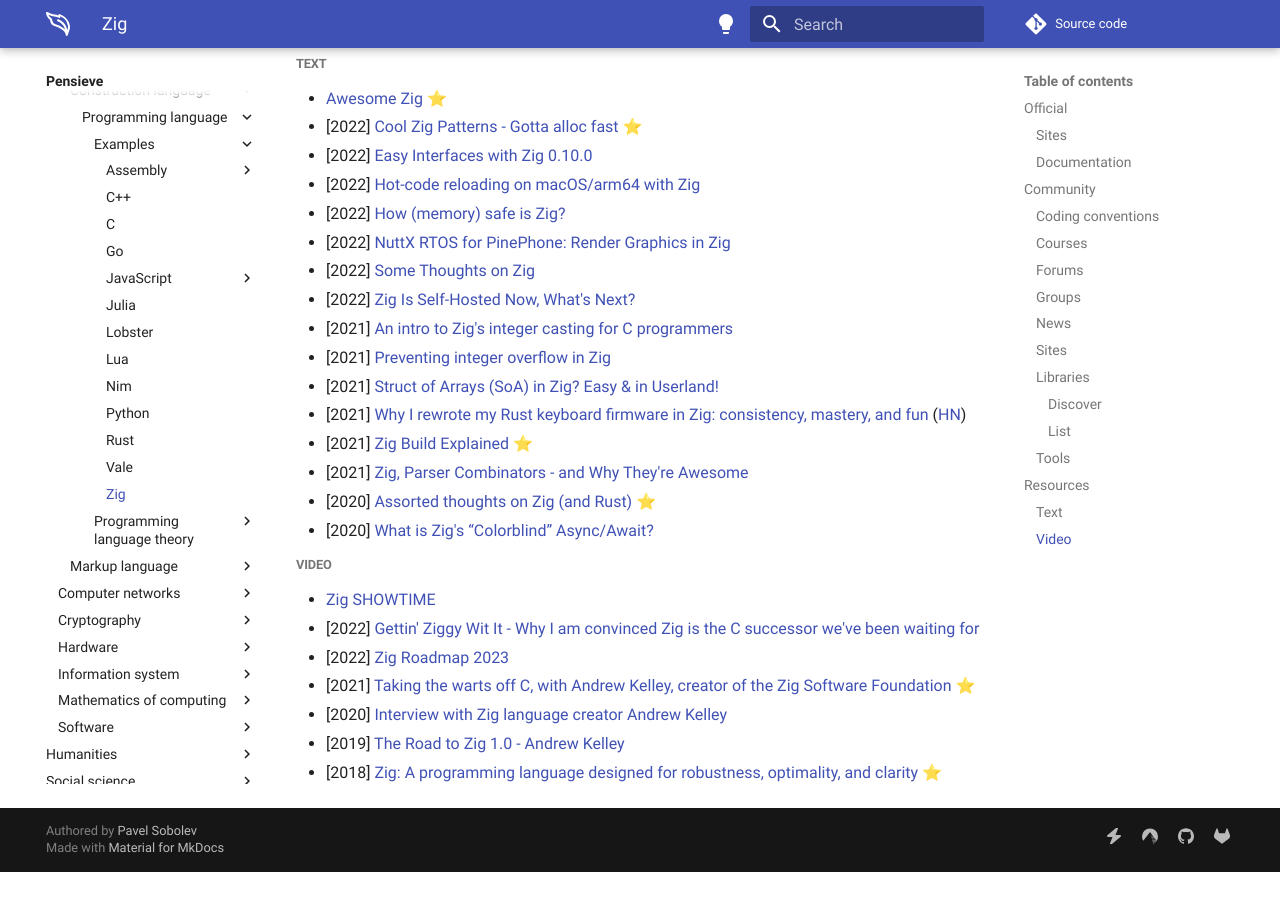
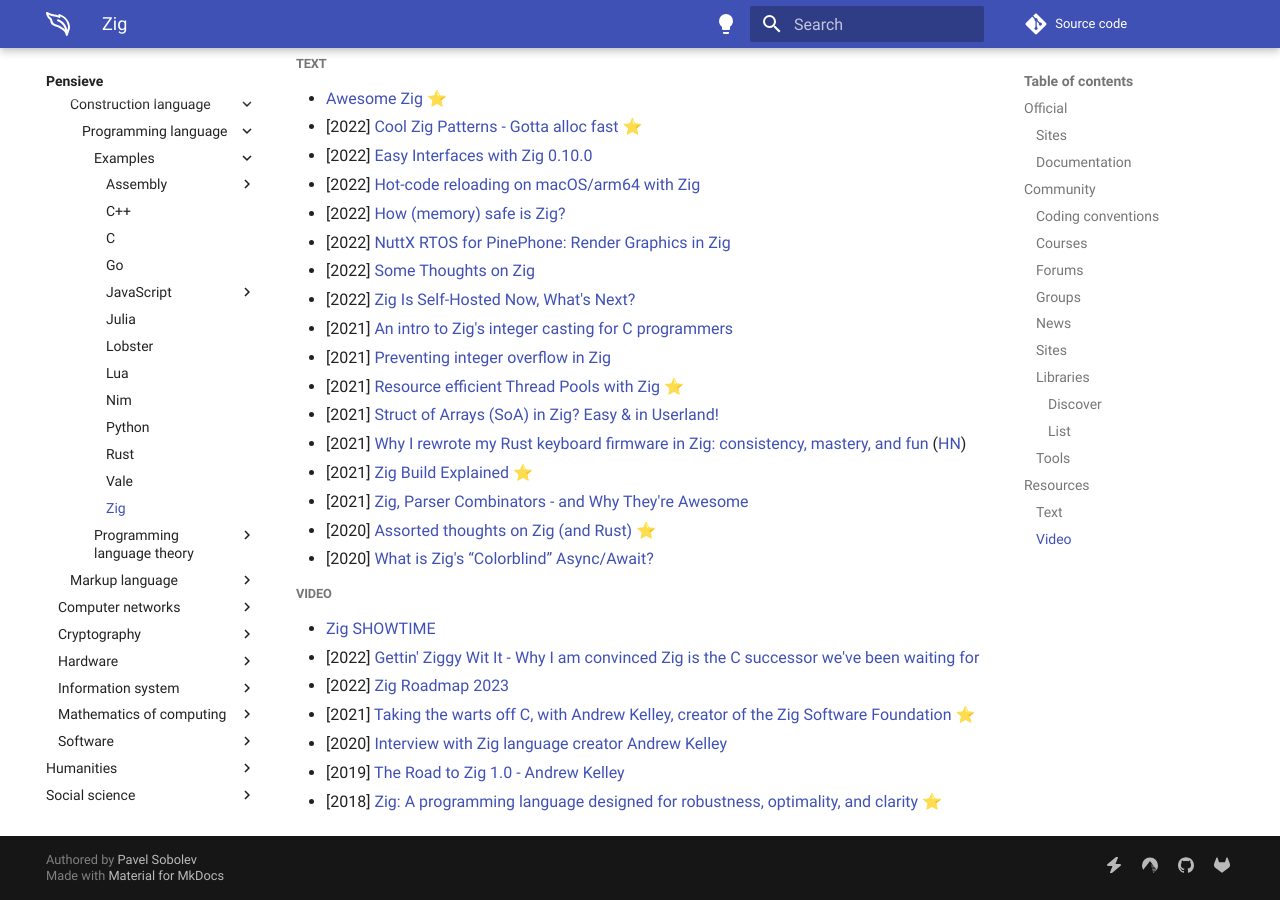
Before and after one commit to paveloom/paveloom.dev, an MkDocs documentation site: the page built from content/pensieve/zig.md, in a window 1280 px wide and 900 px high, scrolled down 1651 px. Built offline with MkDocs 1.6.1 and Material for MkDocs 9.7.7, drawn with Linux system fonts in a browser that asks for light colours; comment, search, counter and statistics services are not loaded; before the commit the page ends 2523 px from its top, so only the background shows below that.

Commit message:
Pensieve: update the Zig page.

```diff
--- a/content/pensieve/zig.md
+++ b/content/pensieve/zig.md
@@ -69,6 +69,7 @@
 - [2022] [Zig Is Self-Hosted Now, What's Next?](https://kristoff.it/blog/zig-self-hosted-now-what)
 - [2021] [An intro to Zig's integer casting for C programmers](https://www.lagerdata.com/articles/an-intro-to-zigs-integer-casting-for-c-programmers)
 - [2021] [Preventing integer overflow in Zig](https://www.lagerdata.com/articles/preventing-integer-overflow-in-zig)
+- [2021] [Resource efficient Thread Pools with Zig](https://zig.news/kprotty/resource-efficient-thread-pools-with-zig-3291) ⭐
 - [2021] [Struct of Arrays (SoA) in Zig? Easy & in Userland!](https://zig.news/kristoff/struct-of-arrays-soa-in-zig-easy-in-userland-40m0)
 - [2021] [Why I rewrote my Rust keyboard firmware in Zig: consistency, mastery, and fun](https://kevinlynagh.com/rust-zig) ([HN](https://news.ycombinator.com/item?id=26374268))
 - [2021] [Zig Build Explained](https://zig.news/xq/series/2) ⭐
```
